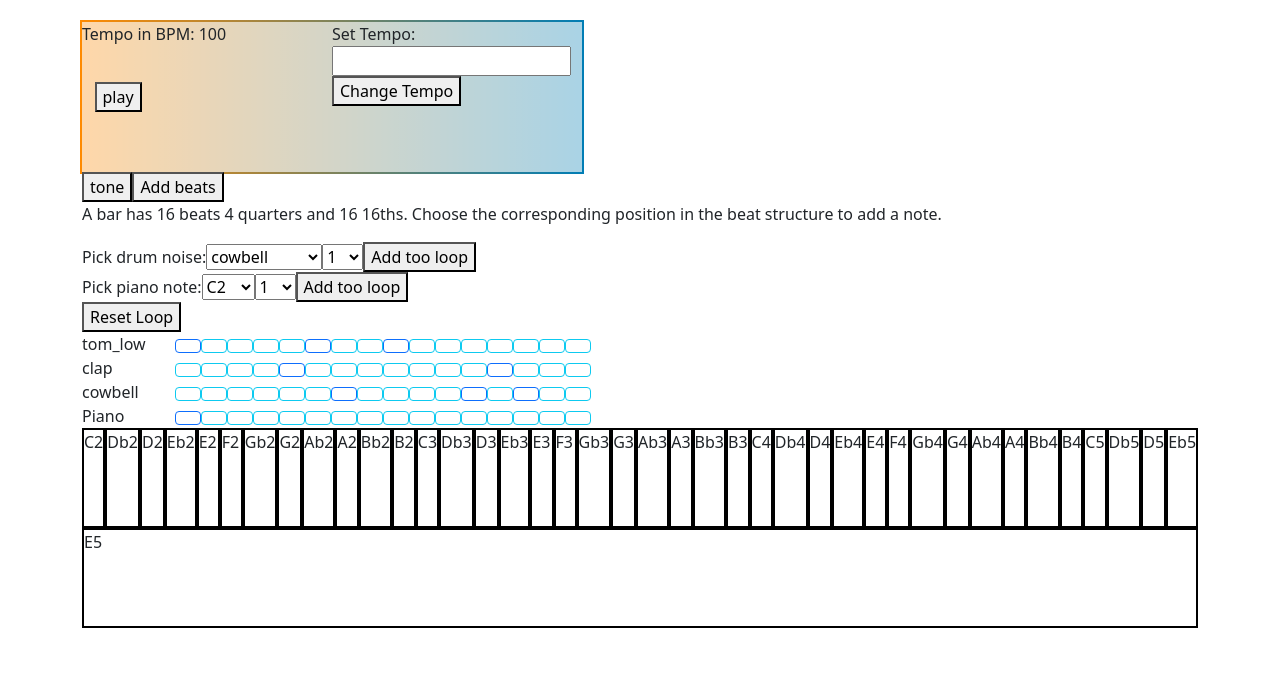
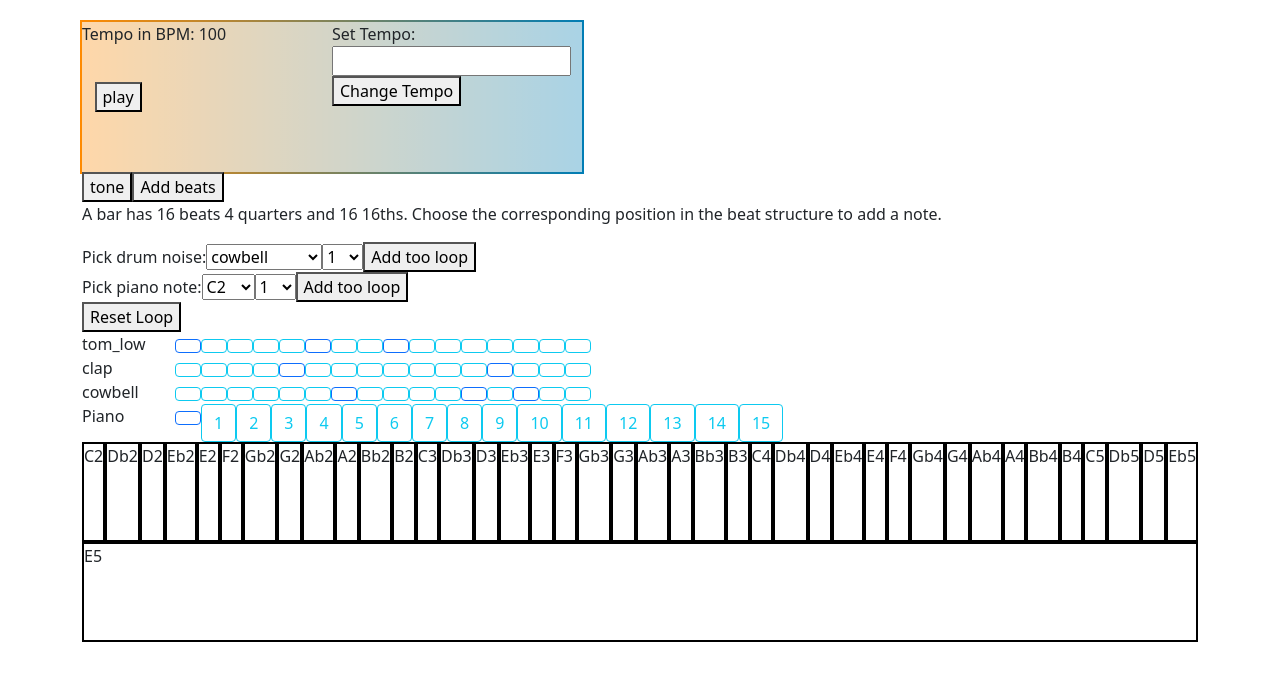
Before and after one commit to professional-pigeon/react-music-app, a React (Create React App) app: page / in a window 1280 px wide. Shown: the top 680 px of the page. Built offline with nearby package versions, Linux system fonts and the light colour scheme; no server answers.

Commit message:
clean up jest suggestions

```diff
--- a/src/components/App.js
+++ b/src/components/App.js
@@ -1,6 +1,5 @@
 import './App.css';
 import SoundControl from './SoundControl'
-import DrawControl from './draw_components/DrawControl'
 import { Container } from 'react-bootstrap'
 import 'bootstrap/dist/css/bootstrap.min.css';
 
--- a/src/components/NoteVisual.js
+++ b/src/components/NoteVisual.js
@@ -4,13 +4,12 @@ import { Row, Col, Button } from 'react-bootstrap'
 import './App.css'
 
 function NoteVisual(props) {
-  console.log(props.seePianoNote)
-
+console.log(props.setNewBeat)
   function createInstrumentList(arrayOfNotes) {
     let instruments = []
     arrayOfNotes.forEach(function(instrumentList) {
       instrumentList.forEach(function(sound) {
-        if (instruments.includes(sound) === false && sound != 'b') {
+        if (instruments.includes(sound) === false && sound !== 'b') {
           instruments.push(sound)
         }
       })
@@ -55,7 +54,7 @@ function NoteVisual(props) {
         notes = pianoNoteOnBeat
         largeArray.push(<Col sm="auto"><Button variant="outline-primary" className="selected" onClick={() => props.seePianoNote(notes, i)}></Button></Col>)
       } else {
-        largeArray.push(<Col sm="auto"><Button variant="outline-info" className="unselected" onclick={() => props.setBeat(i)}></Button></Col>)
+        largeArray.push(<Col sm="auto"><Button variant="outline-info" className="unselected" onclick={() => props.setNewBeat(i)}>{i}</Button></Col>)
       }
       pianoNoteOnBeat = []
     }
--- a/src/components/PianoVisual.js
+++ b/src/components/PianoVisual.js
@@ -14,8 +14,6 @@ function PianoVisual(props) {
     }
   })
 
-  console.log(props.beat)
-
   return (
     <div id="keyboard">
       <Row>
--- a/src/components/SoundControl.js
+++ b/src/components/SoundControl.js
@@ -50,6 +50,7 @@ class SoundControl extends React.Component {
     this.setState({ pianoNotes: notes, chosenBeat: i })
   }
   setBeat = (beat) => {
+    console.log(beat)
     this.setState({ chosenBeat: beat })
   }
 
@@ -121,7 +122,6 @@ class SoundControl extends React.Component {
   }
 
   render() {
-    console.log(this.state.pianoNotes)
     let useTempo = this.state.tempo
     let playInstrument = this.state.instrument
     let note = soundObjects.frequency["A-4"]
@@ -152,7 +152,7 @@ class SoundControl extends React.Component {
         addInstrument={this.addInstrumentToSpace}
         removeInstrument={this.removeInstrumentFromSpace}
         seePianoNote={this.seePiano}
-        setBeat={this.setBeat}
+        setNewBeat={this.setBeat}
 
         />
       <PianoVisual
```
